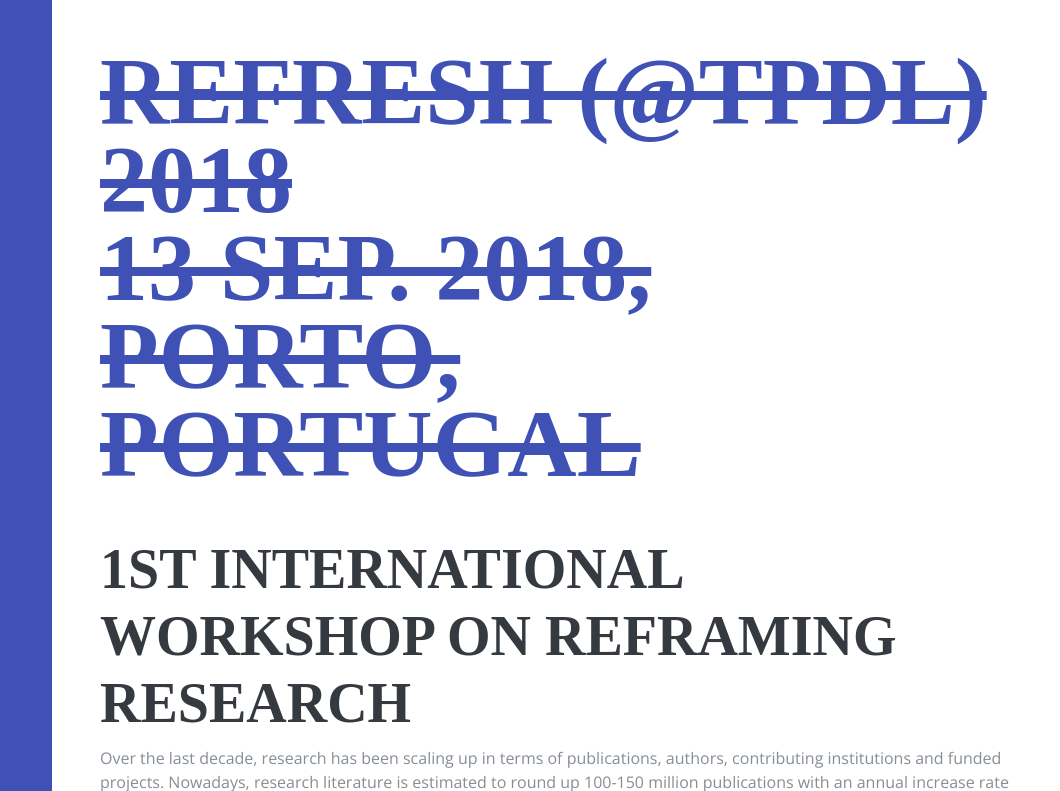
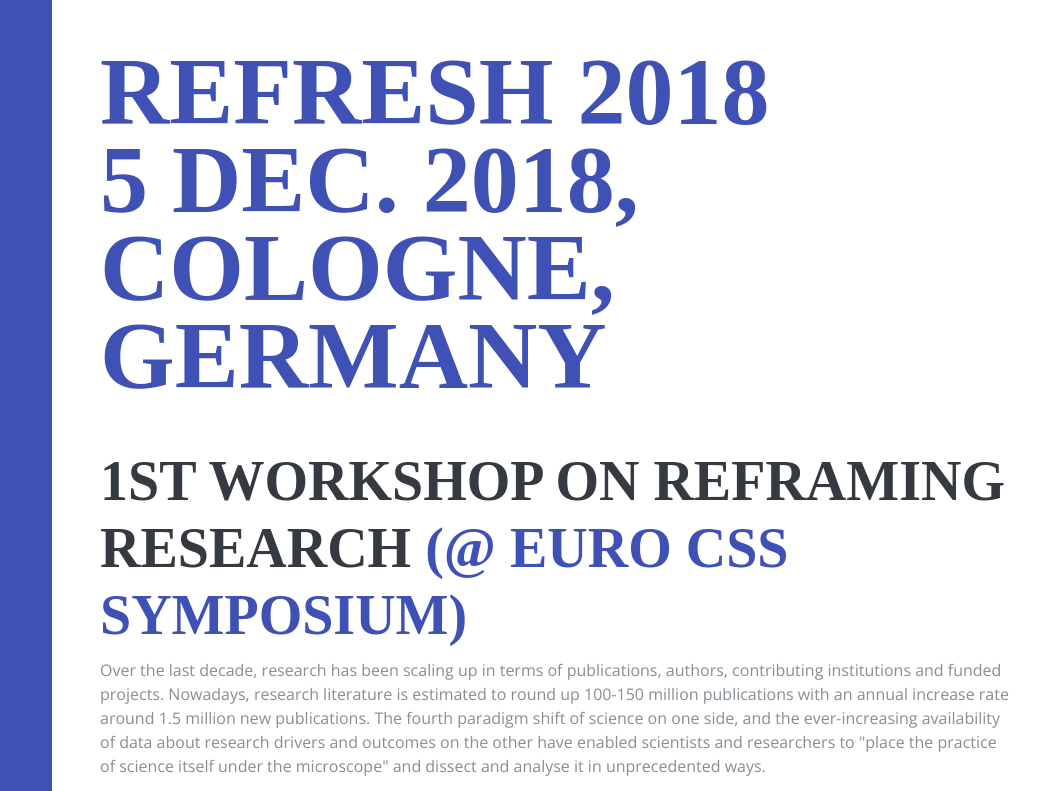
Before and after one commit to andremann/RefResh-2020, a plain HTML site: page index.html in a window 1280 px wide. Shown: the top 791 px of the page, 220-1280 px from the left. Drawn offline with nearby package versions, Linux system fonts and the light colour scheme; a web font is replaced by a local one.

Commit message:
new venue

```diff
--- a/index.html
+++ b/index.html
@@ -64,10 +64,10 @@
       <section class="resume-section p-3 p-lg-5 d-flex d-column" id="home">
         <div class="my-auto">
           <h1 class="mb-5">
-            <span class="text-primary"><s>RefResh (@TPDL) 2018</br>13 Sep. 2018, Porto, Portugal</s></span>
+            <span class="text-primary">RefResh 2018</br>5 Dec. 2018, Cologne, Germany</span>
 
           </h1>
-          <h2>1st International Workshop on Reframing Research</h2>
+          <h2>1st Workshop on Reframing Research <a href="http://symposium.computationalsocialscience.eu/2018/">(@ Euro CSS symposium)</a></h2>
           <!-- <div class="subheading mb-5">
             <a href="mailto:name@email.com">name@email.com</a>
           </div> -->
@@ -163,9 +163,9 @@
           <div class="resume-item d-flex flex-column flex-md-row mb-5">
             <div class="resume-content mr-auto">
               <h3 class="mb-0">Important dates</h3>
-              <div><span class="subheading text-primary"><s>3 June</s> 17 June 2018:</span> Papers submission</div>
-              <div><span class="subheading text-primary"><s>10 June</s> 28 June 2018:</span> Papers notification (<strong class="text-warning">Warning: </strong>TPDL early bird <a href="http://www.tpdl.eu/tpdl2018/registration/">registration</a> deadline is on the <strong>30th of June</strong>)</div>
-              <div><span class="subheading text-primary"><s>6 July</s> 20 July 2018:</span> Camera-ready papers submission</div>
+              <!-- <div><span class="subheading text-primary">?? June 2018:</span> Papers submission</div>
+              <div><span class="subheading text-primary">?? June 2018:</span> Papers notification (<strong class="text-warning">Warning: </strong>Euro CSS early bird <a href="http://symposium.computationalsocialscience.eu/2018/">registration</a> deadline is on the <strong>??th of September</strong>)</div>
+              <div><span class="subheading text-primary">?? July 2018:</span> Camera-ready papers submission</div> -->
             </div>
           </div>
 
@@ -213,7 +213,7 @@
           <div class="my-auto">
             <h2 class="mb-5">Program</h2>
             <p>
-              <s><strong>RefResh 2018</strong> is a co-located event of the 22<sup>nd</sup> international conference on <a href="http://www.tpdl.eu/tpdl2018/">Theory and Practice of Digital Libraries (TPDL), 10-13 Sep. 2018, Porto, Portugal</a>.</s>
+              <s><strong>RefResh 2018</strong> is a co-located event of the 2<sup>nd</sup> European Computation Social Science Symposium <a href="http://symposium.computationalsocialscience.eu/2018/"> (Euro CSS), 5-7 Dec. 2018, Cologne, Germany</a>.</s>
             </p>
             <p class="mb-0">Unfortunately the workshop has been cancelled. We apologise for any inconvenience this may cause.</p>
           </div>
```
